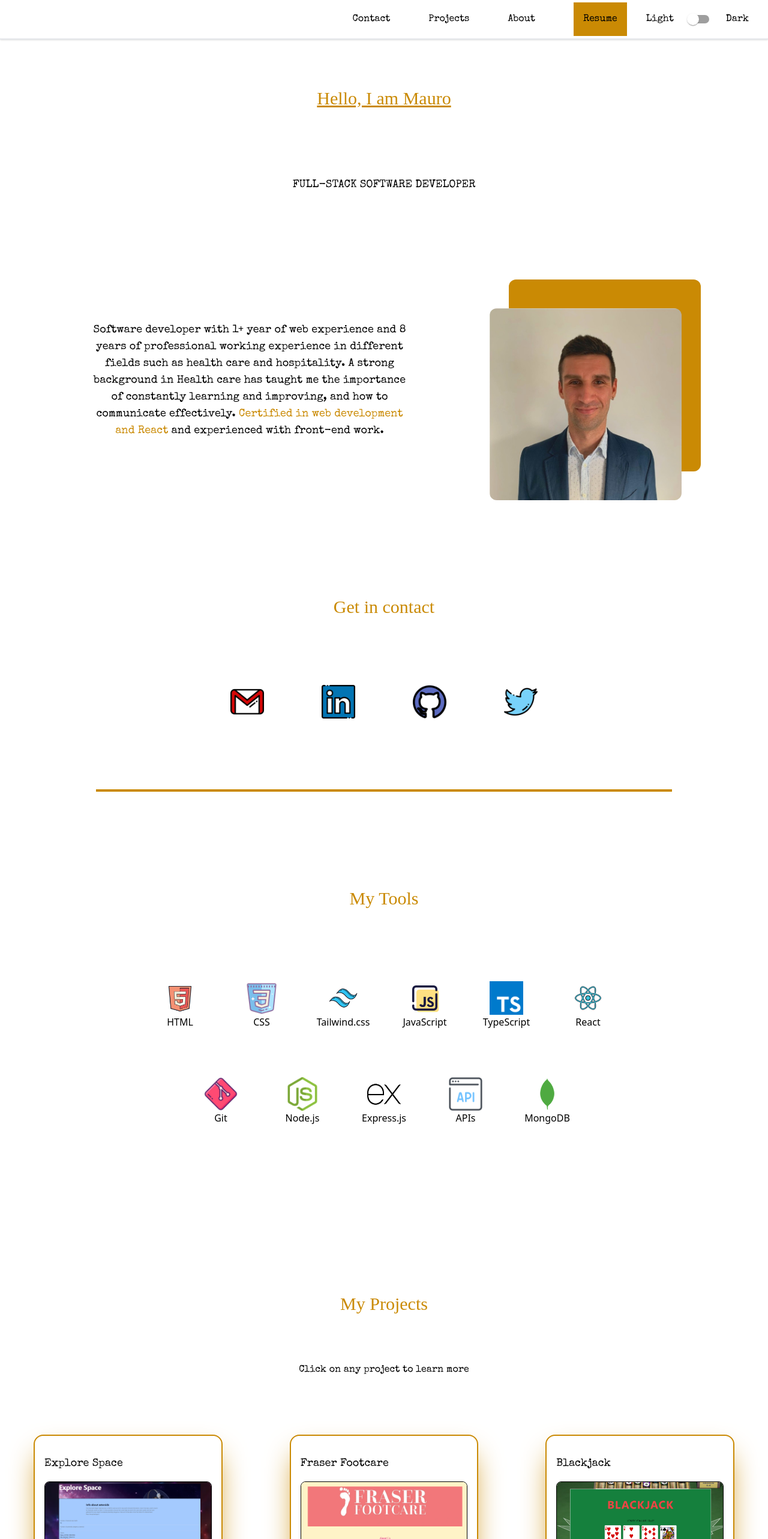
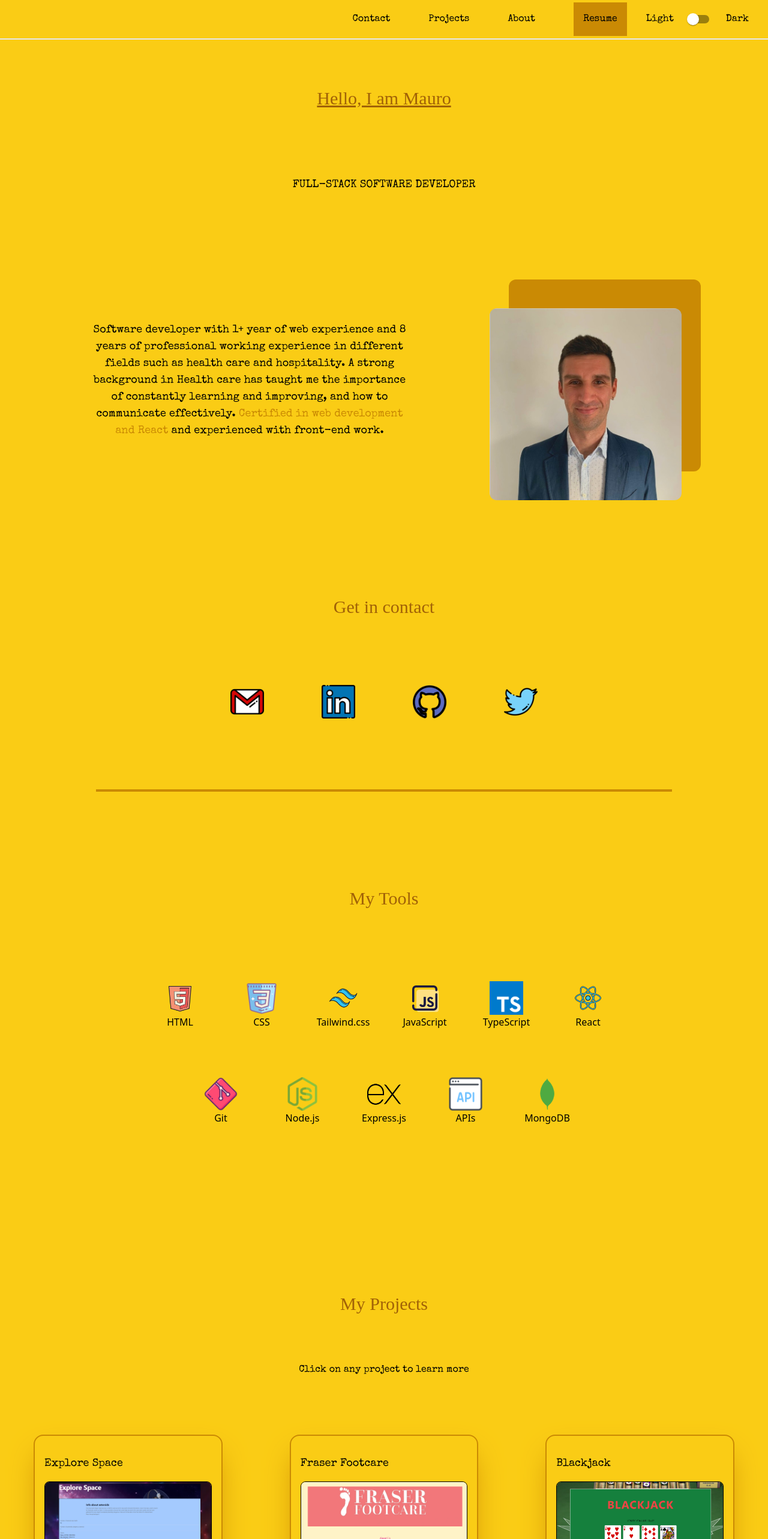
Before and after one commit to maurobusso/personal-website, a React (Create React App) app: page / in a window 1280 px wide. Shown: the top 2566 px of the page at 60% size. Built offline with nearby package versions, Linux system fonts and the light colour scheme; a web font is replaced by a local one.

Commit message:
changed color scheme

```diff
--- a/src/components/About.jsx
+++ b/src/components/About.jsx
@@ -6,9 +6,9 @@ export default function About(props) {
 
     return (
       <>
-        <div className={`${darkMode ? 'bg-slate-600 text-slate-300' : ''}`}>
+        <div className={`${darkMode ? 'bg-slate-600 text-slate-300' : 'bg-yellow-400'}`}>
           <div className="p-10 items-center justify-center md:p-20 lg-60" id="about">
-            <span className="flex justify-center mt-20 mb-20 font-Fredericka text-3xl text-yellow-600">About Me</span>
+            <span className="flex justify-center mt-20 mb-20 font-Fredericka text-3xl text-yellow-700">About Me</span>
             <div className="md:px-20 lg:px-40">
 
               <p className="font-SpecialElite text-sm md:text-base">
--- a/src/components/Contacts.jsx
+++ b/src/components/Contacts.jsx
@@ -10,9 +10,9 @@ export default function Contacts(props) {
 
     return (
       <>
-        <div className={`${darkMode ? 'dark' : ''}`}>
+        <div className={`${darkMode ? 'dark' : 'bg-yellow-400'}`}>
             <div className="pt-20 dark:bg-slate-700" id="contact">
-            <h2 className="flex justify-center font-Fredericka text-3xl text-yellow-600" >Get in contact</h2>
+            <h2 className="flex justify-center font-Fredericka text-3xl text-yellow-700" >Get in contact</h2>
                 <div id="contact" className="flex flex-row justify-center gap-4 py-10 mx-10 pb-20 border-b-4 border-yellow-600 md:gap-8 md:py-20 md:mx-40 ">
                     <div>
                         <a href="mailto:mauro.busso12@gmail.com" className="block w-8 md:w-14 md:inline-block m-2 md:m-8">
--- a/src/components/Feedback.jsx
+++ b/src/components/Feedback.jsx
@@ -25,8 +25,8 @@ export default function Form(props) {
   }
 
   return (
-    <div className={`${darkMode ? 'bg-slate-700 text-slate-300' : ''} pt-10 px-10 pb-10`}>
-      <h1 className="px-10 md:px-20 pt-20 flex justify-center font-SpecialElite text-sm md:text-base">If you have a moment, I would really apreciate a feedback on what you think about my porfolio.
+    <div className={`${darkMode ? 'bg-slate-700 text-slate-300' : 'bg-yellow-400'} pt-10 px-10 pb-10`}>
+      <h1 className="px-10 md:px-20 pt-20 flex justify-center font-SpecialElite text-sm md:text-base">If you have a moment, I would really apreciate a feedback on what you think about my poerfolio.
       <br/>
       <br/>
       Also I am currently accepting new freelance clients, interesting project opportunities, and casual coffee chats.</h1>
--- a/src/components/Main.jsx
+++ b/src/components/Main.jsx
@@ -7,9 +7,9 @@ export default function Main(props) {
 
   return (
     <>
-      <main className={`${darkMode ? 'dark' : ''}`}>
+      <main className={`${darkMode ? 'dark' : 'bg-yellow-400'}`}>
         <div className="p-10 items-center justify-center md:p-20 lg-60 md:text-center dark:bg-slate-600">
-            <h1 className="font-Fredericka text-3xl text-yellow-600 underline pb-20">
+            <h1 className="font-Fredericka text-3xl text-yellow-700 underline pb-20">
               Hello, I am Mauro
             </h1>
             <div className="my-8 font-SpecialElite text-lg dark:text-slate-300">
--- a/src/components/Navbar.jsx
+++ b/src/components/Navbar.jsx
@@ -16,7 +16,7 @@ export default function Navbar(props) {
 
     return (
       <>
-        <nav className={`${darkMode ? 'dark' : ''} font-SpecialElite shadow border-b-2`}>
+        <nav className={`${darkMode ? 'dark' : 'bg-yellow-400'} font-SpecialElite shadow border-b-2`}>
           <div className="dark:bg-slate-700 dark:text-slate-300 dark:border-b-2 dark:border-white p-8">
 
             <div className="flex justify-end items-center ">
--- a/src/components/Project.jsx
+++ b/src/components/Project.jsx
@@ -27,9 +27,9 @@ export default function Project(props) {
 
     return (
       <>
-        <div className={`${darkMode ? 'bg-slate-600 text-slate-300' : ''} pt-20`}>
+        <div className={`${darkMode ? 'bg-slate-600 text-slate-300' : 'bg-yellow-400'} pt-20`}>
           <div className="">
-              <h2 className="flex justify-center pt-20 pb-20 font-Fredericka text-3xl text-yellow-600" id="project">My Projects</h2>
+              <h2 className="flex justify-center pt-20 pb-20 font-Fredericka text-3xl text-yellow-700" id="project">My Projects</h2>
               <span className="flex justify-center pb-10 font-SpecialElite">Click on any project to learn more</span>
               <div className="md:grid grid-cols-1 lg:grid-cols-2 xl:grid-cols-3">
                 {project}
--- a/src/components/Skills.jsx
+++ b/src/components/Skills.jsx
@@ -17,9 +17,9 @@ export default function Contacts(props) {
 
     return (
       <>
-        <div className={`${darkMode ? 'dark' : '' }`}>
+        <div className={`${darkMode ? 'dark' : 'bg-yellow-400' }`}>
             <div className="pt-40 dark:text-slate-300 dark:bg-slate-700" id="contact">
-            <h2 className="flex justify-center font-Fredericka text-3xl text-yellow-600" >My Tools</h2>
+            <h2 className="flex justify-center font-Fredericka text-3xl text-yellow-700" >My Tools</h2>
                 <div id="" className="flex flex-row justify-center gap-4 py-10 px-8 pb-20 md:gap-8 md:py-20 md:mx-40">
                     <ul className="flex flex-row flex-wrap justify-center gap-5 md:gap-4 my-2 text-xs md:text-base">
                         <li className="block w-8 md:w-14 md:inline-block m-2 md:m-8">
```
